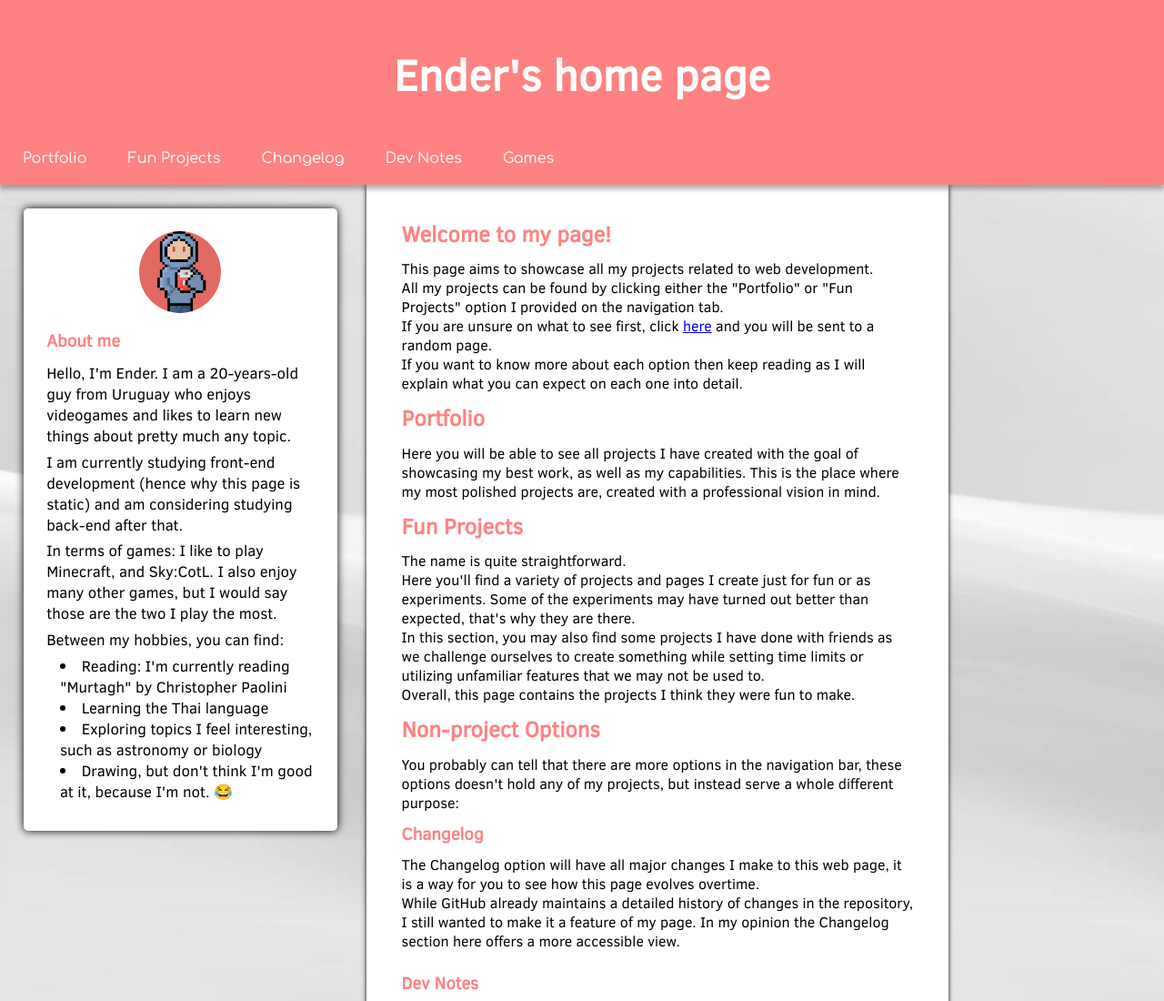
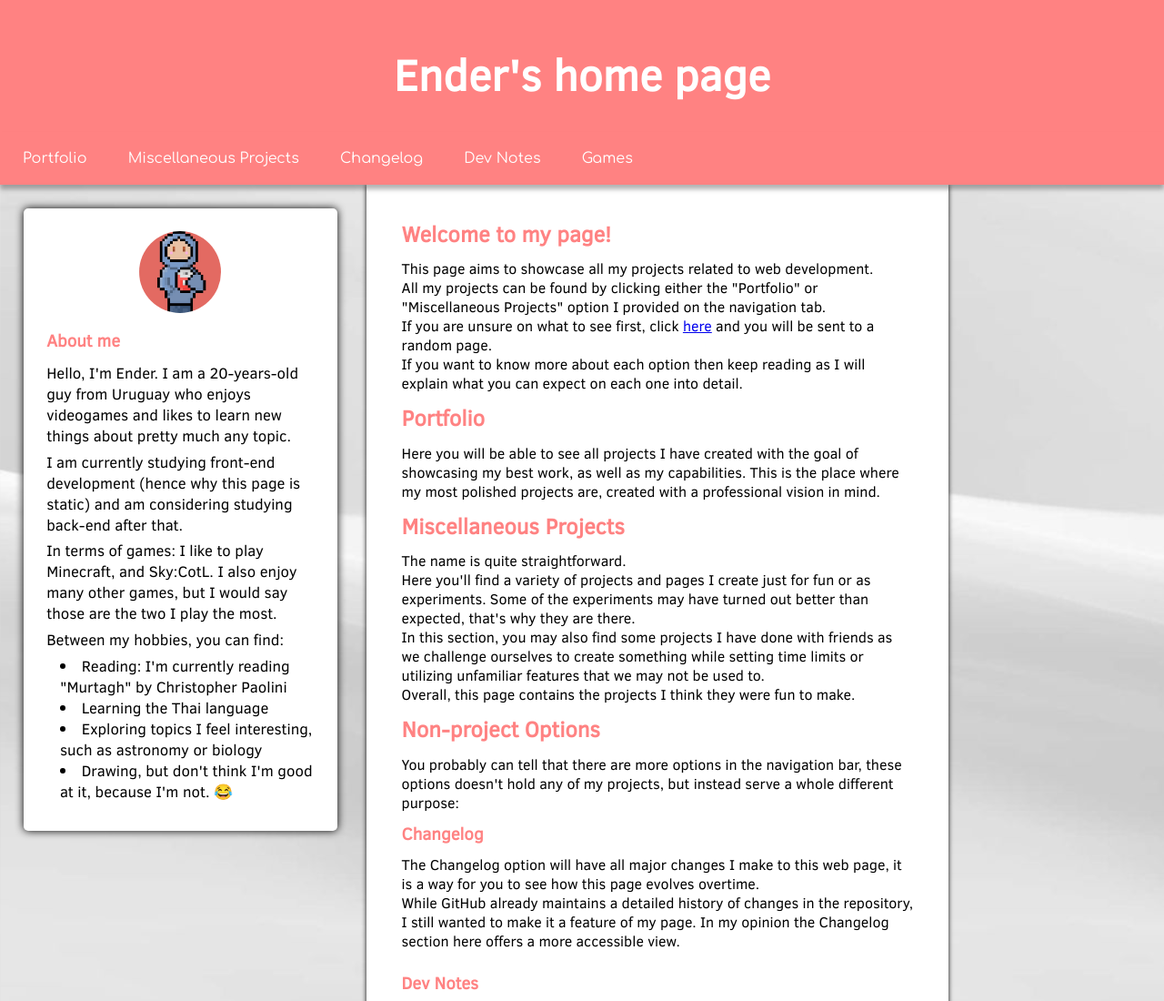
Before and after one commit to ezequiel-gutierrez/personal-web-page, a plain HTML site: page index.html in a window 1280 px wide. Shown: the top 1100 px of the page at 91% size. Drawn offline with Linux system fonts and the light colour scheme; a web font is replaced by a local one.

Commit message:
Update index.html
Switched from "Fun Projects" to "Miscellaneous Projects"

```diff
--- a/index.html
+++ b/index.html
@@ -21,7 +21,7 @@
         </header>
         <nav>
             <a href="">Portfolio</a>
-            <a href="">Fun Projects</a>
+            <a href="">Miscellaneous Projects</a>
             <a href="">Changelog</a>
             <a href="">Dev Notes</a>
             <a href="">Games</a>
@@ -49,7 +49,7 @@
                     </p>
                     <p>
                         This page aims to showcase all my projects related to web development.<br>
-                        All my projects can be found by clicking either the "Portfolio" or "Fun Projects" option I provided on the navigation tab.
+                        All my projects can be found by clicking either the "Portfolio" or "Miscellaneous Projects" option I provided on the navigation tab.
                     </p>
                     <p>
                         If you are unsure on what to see first, click <a href="https://random.page" alt="Visit random page">here</a> and you will be sent to a random page.
@@ -65,9 +65,9 @@
                         This is the place where my most polished projects are, created with a professional vision in mind.
                     </p>
                 </section>
-                <section class="explainFunProjects">
+                <section class="explainMiscellaneousProjects">
                     <p class="subTitle">
-                        Fun Projects
+                        Miscellaneous Projects
                     </p>
                     <p>
                         The name is quite straightforward.<br>
```
